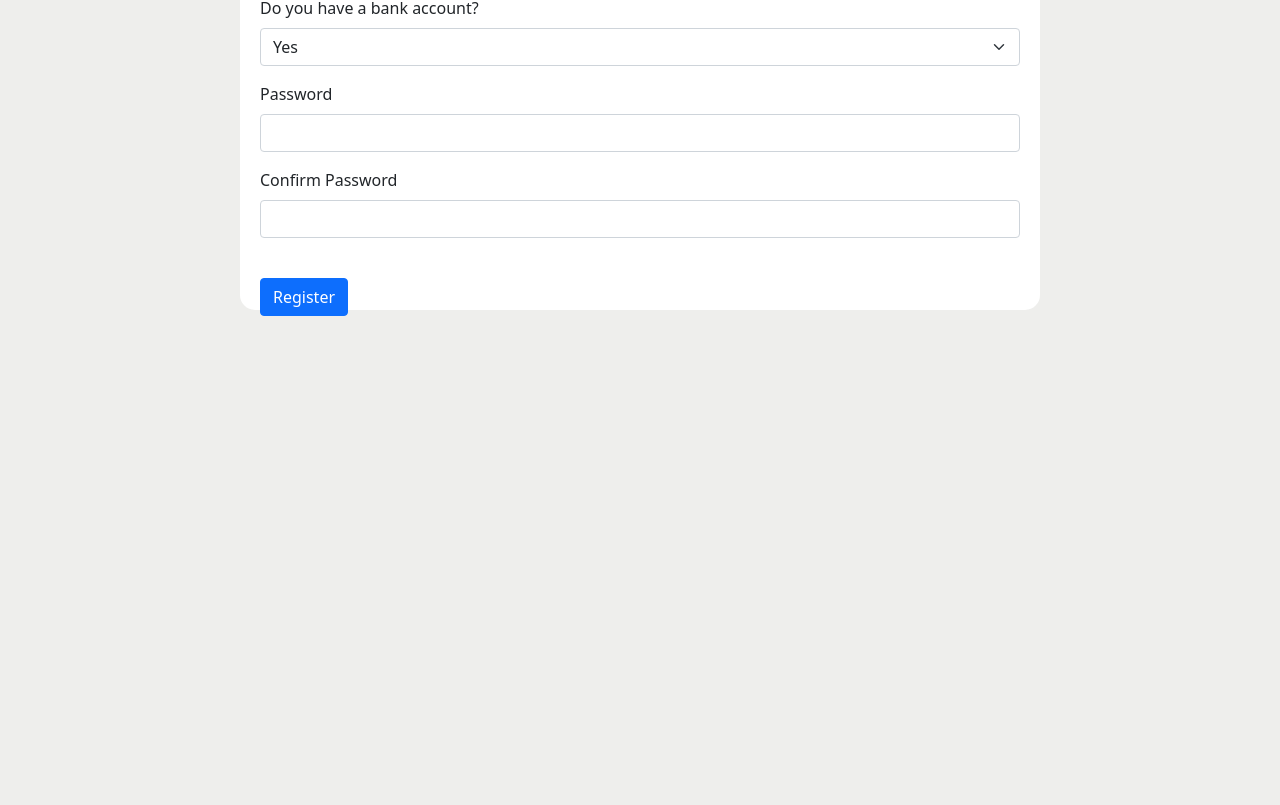
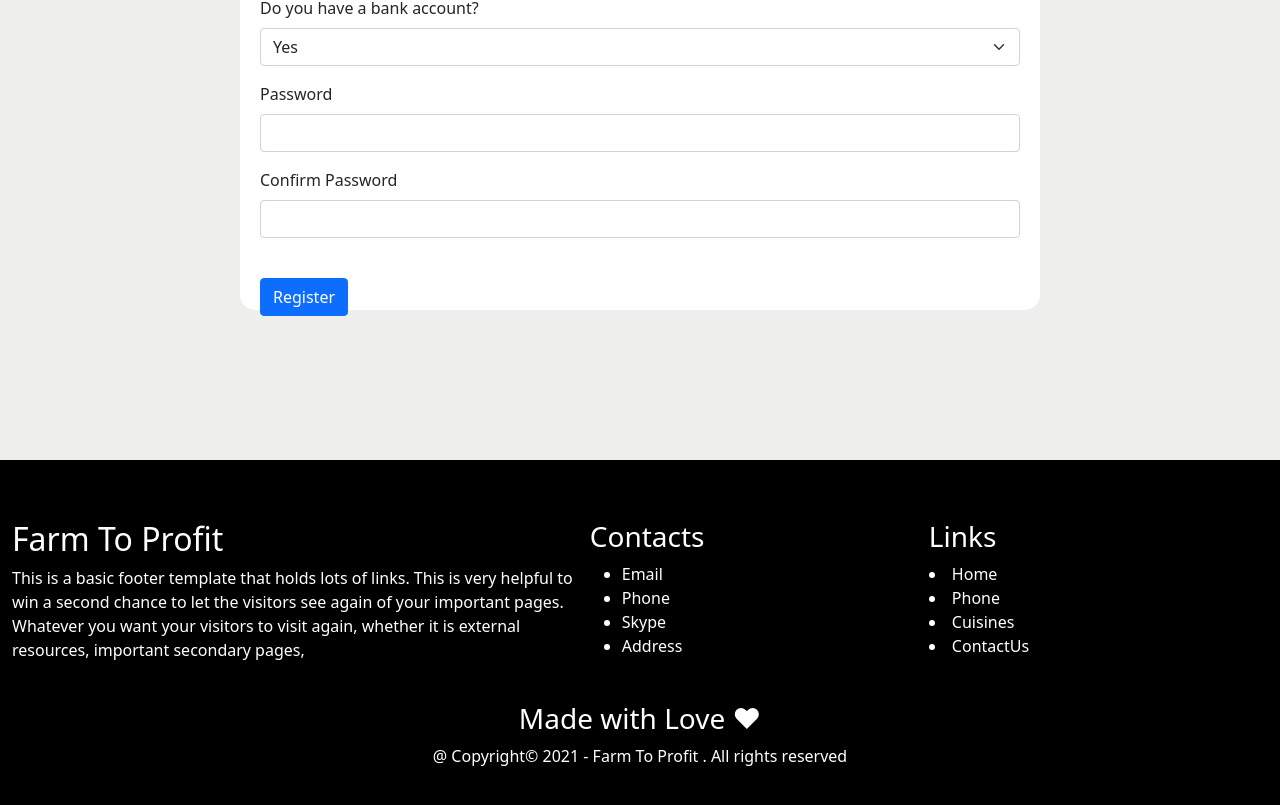
Before and after one commit to veena-02/FarmToProfit, a React (Create React App) app: page /editProfile in a window 1280 px wide. Shown: the part 811-1616 px from the top of the page. Before the commit the page ends 1127 px from the top, so only its background shows below. Built offline with nearby package versions, Linux system fonts and the light colour scheme; a web font is replaced by a local one.

Commit message:
footer added

```diff
--- a/src/App.js
+++ b/src/App.js
@@ -12,6 +12,7 @@ import AddVehicle from './Components/AddVehicle/AddVehicle';
 import SameTypeEquip from './Components/EquipmentOfSameType/SameTypeEquip.js';
 import './App.css';
 import EditProfile from './Components/UserProfile/EditProfile/EditProfile';
+import Footer from './Components/Footer/Footer';
 
 function App() {
   return (
@@ -29,6 +30,7 @@ function App() {
           <Route path="editProfile" element={<EditProfile />} />
 
         </Routes>
+        <Footer />
     </div>
   );
 }
--- a/src/Components/FarmerRegistration/FarmerRegistration.js
+++ b/src/Components/FarmerRegistration/FarmerRegistration.js
@@ -149,7 +149,7 @@ export default class FarmerRegistration extends Component {
     return (
         <>
         <MyNavbar />
-        <div className="register_background">
+        <div className="register_background" style={{marginBottom: "400px"}}>
 
             <Form className="register_us" onSubmit={this.onSubmit}>
             <h3 className="text-center">FARMER REGISTRATION</h3>
--- /dev/null
+++ b/src/Components/Footer/Footer.css
@@ -0,0 +1,3 @@
+.footer_box{
+    background-color: '#003240';
+}
--- /dev/null
+++ b/src/Components/Footer/Footer.js
@@ -0,0 +1,41 @@
+import React from 'react';
+import './Footer.css';
+
+function Footer() {
+    return (
+        <div className="footer_box" style={{backgroundColor: 'black',color: 'white',padding:"12px"}}>
+        <br />
+        <br />
+        <div style={{display: 'flex'}}>
+            <div style={{width:"46%"}}>
+                <h2>Farm To Profit</h2>
+                <p>This is a basic footer template that holds lots of links. This is very helpful to win a second chance to let the visitors see again of your important pages. Whatever you want your visitors to visit again, whether it is external resources, important secondary pages,</p>
+            </div>
+            <div style={{width:"27%"}}>
+                <h3>Contacts</h3>
+                <ul>
+                    <li><a>Email                                            </a></li>
+                    <li><a>Phone</a></li>
+                    <li><a>Skype                           </a></li>
+                    <li><a>Address</a></li>
+                </ul>
+            </div>
+            <div style={{width:"27%"}} >
+                <h3>Links</h3>
+                <li><a>Home</a></li>
+                    <li><a>Phone</a></li>
+                    <li><a>Cuisines</a></li>
+                    <li><a>ContactUs</a></li>
+            </div>
+        </div>
+        <br />
+        <div>
+            <h3 style={{textAlign: 'center'}}>Made with Love ❤ </h3>
+            <p style={{textAlign: 'center'}}>@ Copyright© 2021 - Farm To Profit . All rights reserved</p>
+            <br />
+        </div>
+        </div>
+    )
+}
+
+export default Footer;
--- a/src/Components/LessorRegistration/LessorRegistration.js
+++ b/src/Components/LessorRegistration/LessorRegistration.js
@@ -145,7 +145,7 @@ export default class LessorRegistration extends Component {
     return (
         <>
         <MyNavbar />
-        <div className="register_background">
+        <div className="register_background" style={{marginBottom: "400px"}}>
 
             <Form className="register_us" onSubmit={this.onSubmit}>
             <h3 className="text-center">LESSOR REGISTRATION</h3>
--- a/src/Components/Login/Login.js
+++ b/src/Components/Login/Login.js
@@ -87,7 +87,7 @@ export default class Login extends Component {
     return (
       <>
         <MyNavbar />
-        <div className="register_background">
+        <div className="register_background" style={{marginBottom: "400px"}}>
           <Form className="register_us" onSubmit={this.onSubmit}>
             <h3 className="text-center">LOGIN</h3>
 
--- a/src/Components/UserProfile/EditProfile/EditProfile.js
+++ b/src/Components/UserProfile/EditProfile/EditProfile.js
@@ -8,7 +8,7 @@ const EditProfile=()=>{
     return (
         <>
         <ToolsNavbar />
-        <div className="register_background">
+        <div className="register_background" style={{marginBottom: "400px"}}>
 
             <Form className="register_us">
             <h3 className="text-center">Edit Profile</h3>
```
